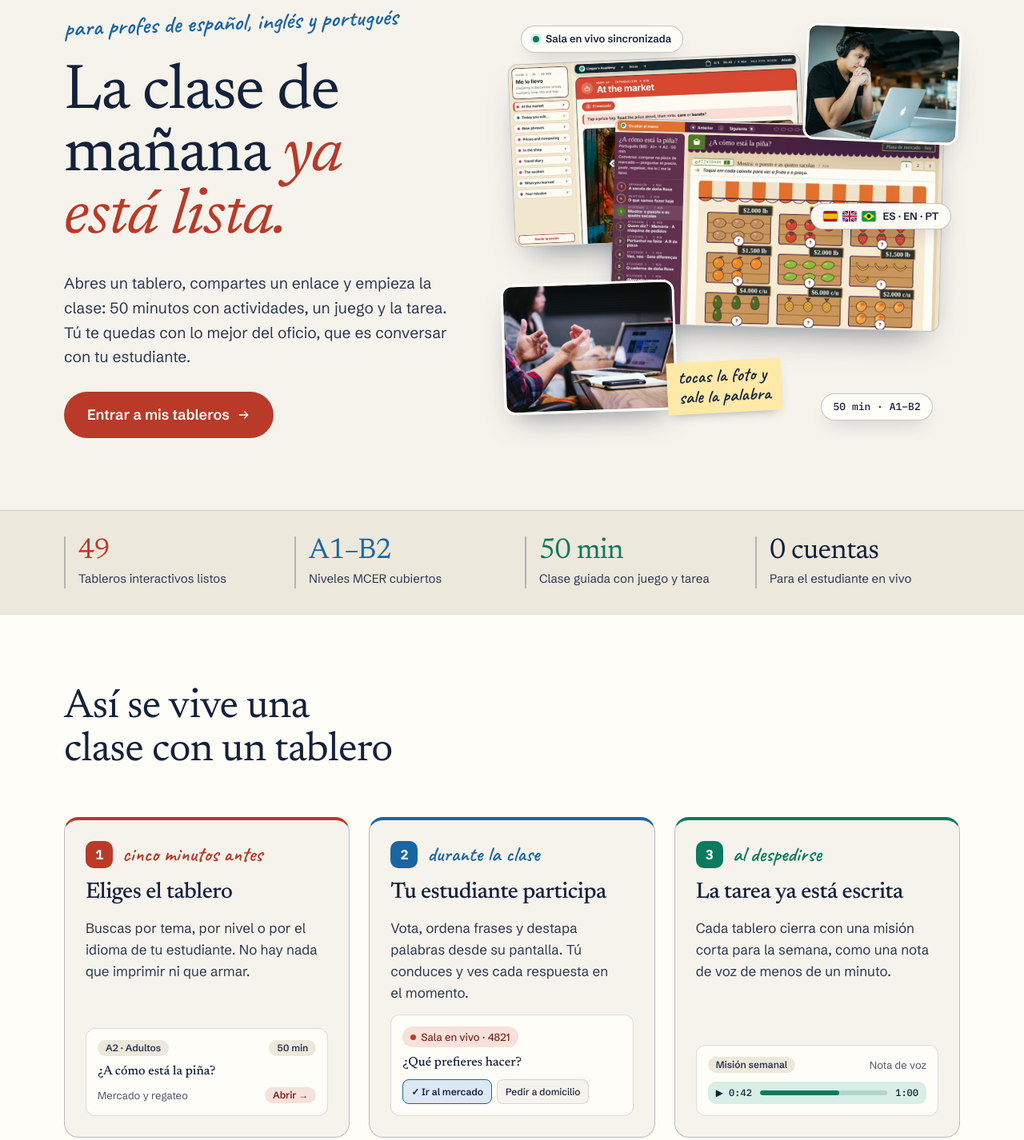
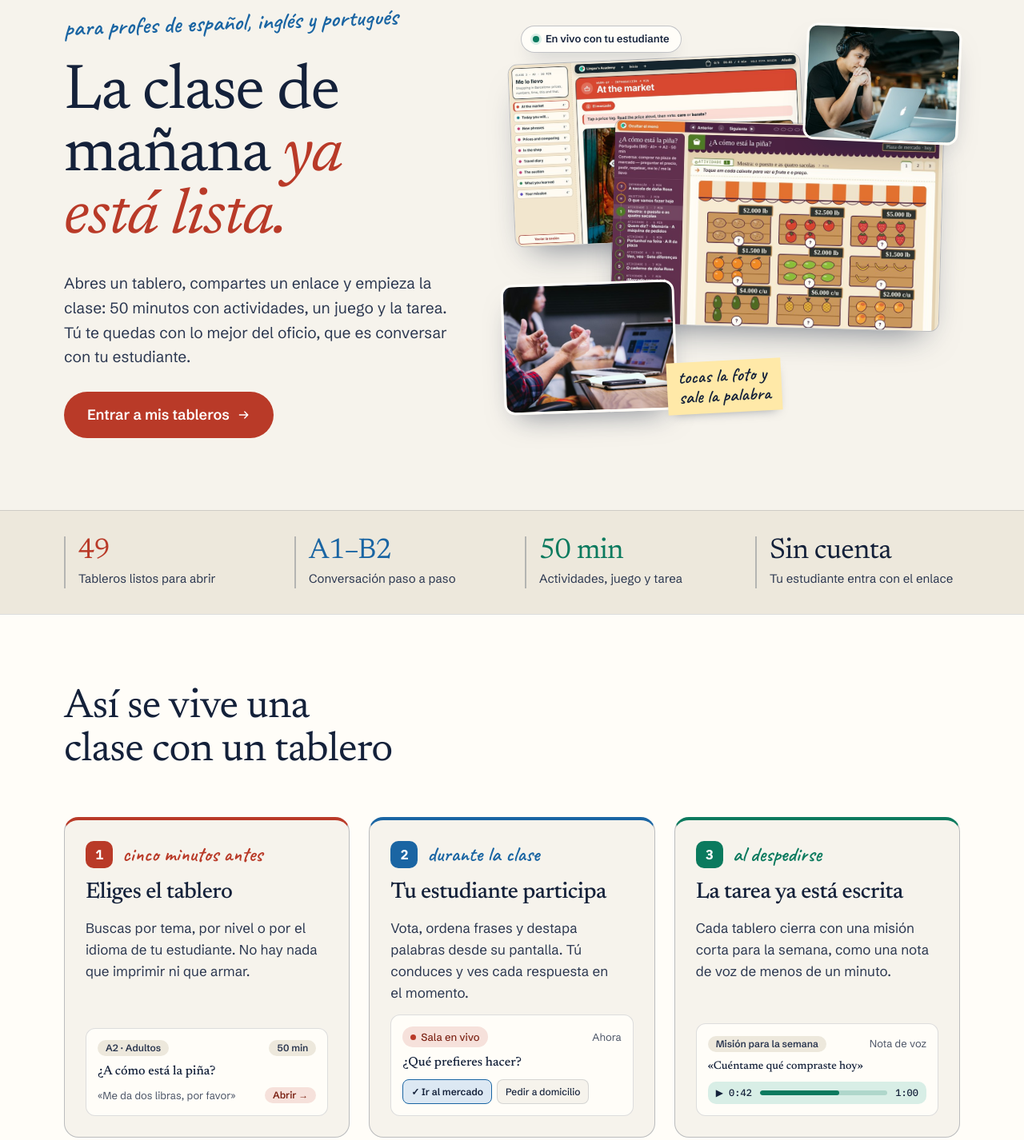
Before and after one commit to linguasacademy/linguasacademy.github.io, a plain HTML site: page index.html in a window 1280 px wide. Shown: the part 116-1542 px from the top of the page at 80% size. Drawn offline with Linux system fonts and the light colour scheme; no server answers.

Commit message:
Portada: tono más humano y menos sobrecarga visual en el hero

```diff
--- a/index.html
+++ b/index.html
@@ -190,16 +190,7 @@ a.idioma-card:hover .idioma-card__chev { transform: translateX(3px); color: var(
           <img class="mesa__board mesa__board--front" src="assets/tableros/a2-a-como-esta-la-pina-960.jpg" width="960" height="600" alt="Tablero ¿A cómo está la piña?, con un puesto de frutas y sus precios" fetchpriority="high">
           <img class="mesa__foto mesa__foto--profe" src="assets/img/hero-profe-600.jpg" srcset="assets/img/hero-profe-600.jpg 600w, assets/img/hero-profe-1100.jpg 1100w" sizes="(max-width: 639px) 42vw, 220px" width="600" height="400" alt="Profesora explicando frente a su portátil">
           <img class="mesa__foto mesa__foto--estudiante" src="assets/img/hero-estudiante-600.jpg" srcset="assets/img/hero-estudiante-600.jpg 600w, assets/img/hero-estudiante-1100.jpg 1100w" sizes="(max-width: 639px) 40vw, 200px" width="600" height="400" alt="Estudiante con audífonos participando en clase en vivo">
-          <span class="chip-ui chip-ui--vivo"><span class="chip-ui__dot" aria-hidden="true"></span>Sala en vivo sincronizada</span>
-          <span class="chip-ui chip-ui--idiomas">
-            <span class="chip-ui__flags" aria-hidden="true">
-              <svg class="flag flag--sm" viewBox="0 0 32 24" aria-hidden="true"><rect width="32" height="24" fill="#AA151B"/><rect y="6" width="32" height="12" fill="#F1BF00"/></svg>
-              <svg class="flag flag--sm" viewBox="0 0 32 24" aria-hidden="true"><rect width="32" height="24" fill="#012169"/><path d="M0 0L32 24M32 0L0 24" stroke="#FFF" stroke-width="4.5"/><path d="M0 0L32 24M32 0L0 24" stroke="#C8102E" stroke-width="2"/><path d="M16 0v24M0 12h32" stroke="#FFF" stroke-width="7"/><path d="M16 0v24M0 12h32" stroke="#C8102E" stroke-width="4"/></svg>
-              <svg class="flag flag--sm" viewBox="0 0 32 24" aria-hidden="true"><rect width="32" height="24" fill="#009B3A"/><polygon points="16,3 29,12 16,21 3,12" fill="#FEDF00"/><circle cx="16" cy="12" r="4.5" fill="#002776"/></svg>
-            </span>
-            <span>ES · EN · PT</span>
-          </span>
-          <span class="chip-ui chip-ui--meta">50 min · A1–B2</span>
+          <span class="chip-ui chip-ui--vivo"><span class="chip-ui__dot" aria-hidden="true"></span>En vivo con tu estudiante</span>
           <span class="mano nota nota--1">tocas la foto y<br>sale la palabra</span>
         </div>
       </div>
@@ -209,10 +200,10 @@ a.idioma-card:hover .idioma-card__chev { transform: translateX(3px); color: var(
   <section class="metricas" aria-label="En cifras">
     <div class="wrap">
       <div class="metricas__grid">
-        <div class="metrica" style="--mc: var(--es)"><strong>49</strong><span>Tableros interactivos listos</span></div>
-        <div class="metrica" style="--mc: var(--en)"><strong>A1–B2</strong><span>Niveles MCER cubiertos</span></div>
-        <div class="metrica" style="--mc: var(--pt)"><strong>50 min</strong><span>Clase guiada con juego y tarea</span></div>
-        <div class="metrica" style="--mc: var(--ink)"><strong>0 cuentas</strong><span>Para el estudiante en vivo</span></div>
+        <div class="metrica" style="--mc: var(--es)"><strong>49</strong><span>Tableros listos para abrir</span></div>
+        <div class="metrica" style="--mc: var(--en)"><strong>A1–B2</strong><span>Conversación paso a paso</span></div>
+        <div class="metrica" style="--mc: var(--pt)"><strong>50 min</strong><span>Actividades, juego y tarea</span></div>
+        <div class="metrica" style="--mc: var(--ink)"><strong>Sin cuenta</strong><span>Tu estudiante entra con el enlace</span></div>
       </div>
     </div>
   </section>
@@ -231,7 +222,7 @@ a.idioma-card:hover .idioma-card__chev { transform: translateX(3px); color: var(
           <div class="momento__ui" aria-hidden="true">
             <div class="ui-row"><span class="ui-pill">A2 · Adultos</span><span class="ui-pill">50 min</span></div>
             <div class="ui-title">¿A cómo está la piña?</div>
-            <div class="ui-row"><span class="muted">Mercado y regateo</span><span class="ui-pill ui-pill--cta">Abrir →</span></div>
+            <div class="ui-row"><span class="muted">«Me da dos libras, por favor»</span><span class="ui-pill ui-pill--cta">Abrir →</span></div>
           </div>
         </article>
         <article class="momento" style="--c: var(--en)" data-ver>
@@ -242,7 +233,7 @@ a.idioma-card:hover .idioma-card__chev { transform: translateX(3px); color: var(
           <h3>Tu estudiante participa</h3>
           <p class="momento__desc">Vota, ordena frases y destapa palabras desde su pantalla. Tú conduces y ves cada respuesta en el momento.</p>
           <div class="momento__ui" aria-hidden="true">
-            <div class="ui-row"><span class="tag tag--live">Sala en vivo · 4821</span></div>
+            <div class="ui-row"><span class="tag tag--live">Sala en vivo</span><span class="muted">Ahora</span></div>
             <div class="ui-title">¿Qué prefieres hacer?</div>
             <div class="ui-chips"><span class="ui-chip ui-chip--sel">✓ Ir al mercado</span><span class="ui-chip">Pedir a domicilio</span></div>
           </div>
@@ -255,7 +246,8 @@ a.idioma-card:hover .idioma-card__chev { transform: translateX(3px); color: var(
           <h3>La tarea ya está escrita</h3>
           <p class="momento__desc">Cada tablero cierra con una misión corta para la semana, como una nota de voz de menos de un minuto.</p>
           <div class="momento__ui" aria-hidden="true">
-            <div class="ui-row"><span class="ui-pill">Misión semanal</span><span class="muted">Nota de voz</span></div>
+            <div class="ui-row"><span class="ui-pill">Misión para la semana</span><span class="muted">Nota de voz</span></div>
+            <div class="ui-title" style="font-size:14px">«Cuéntame qué compraste hoy»</div>
             <div class="ui-audio"><span>▶ 0:42</span><span class="ui-audio__bar"><i></i></span><span>1:00</span></div>
           </div>
         </article>
```
Also changed, not shown: tests/e2e/m2-index-upgrade.test.mjs (+3 -6 lines).
